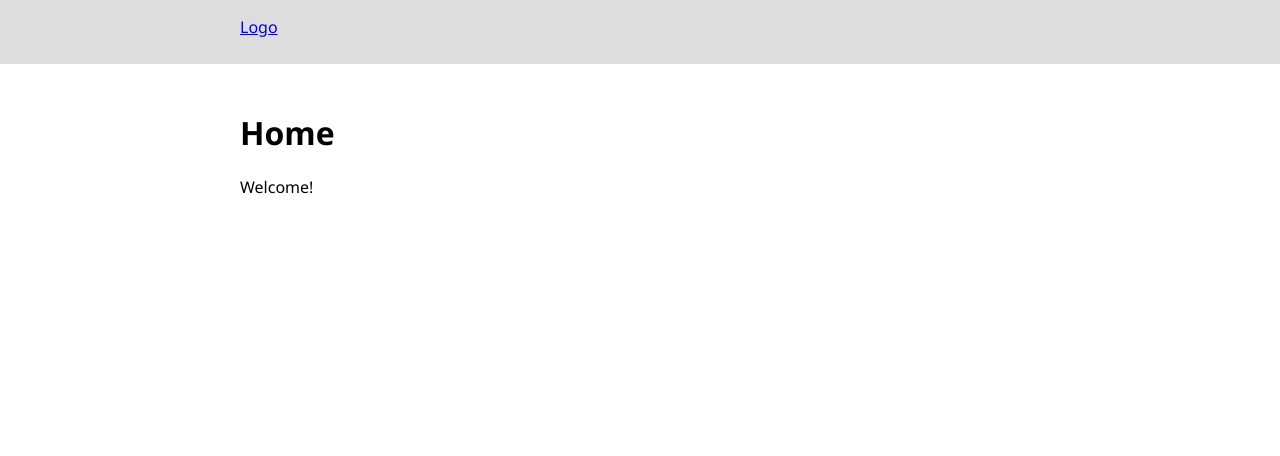
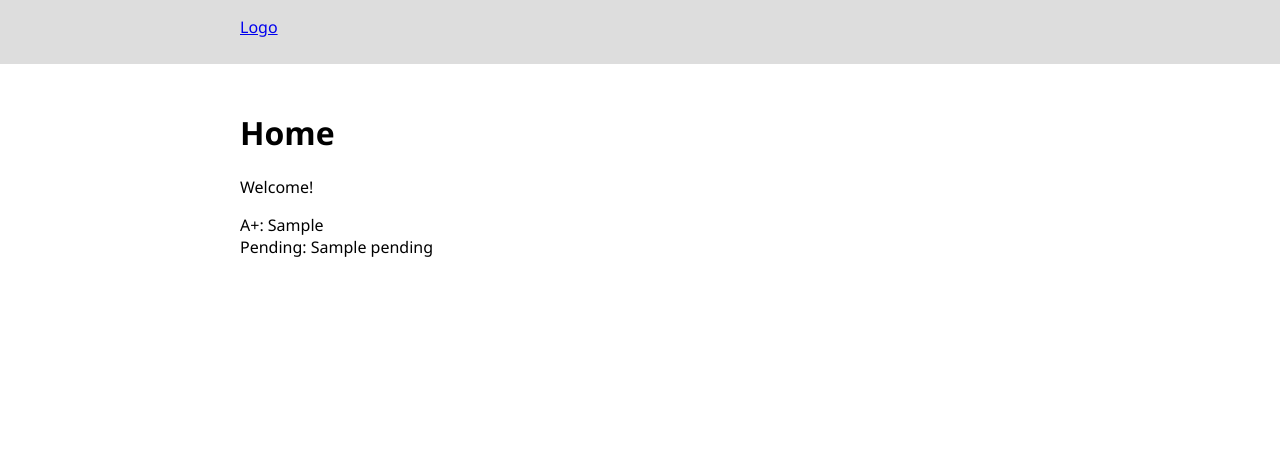
Before and after one commit to claucia/cs50x-final-project, a Flask app: template app/templates/home/home.html in a window 1280 px wide. Shown: the top 456 px of the page. Run offline with Flask 2, Linux system fonts and the light colour scheme; the template is opened without the code that fills it: most values are stand-ins (such as "Sample title", 1, 10 or a date in 2020); some libraries are stand-ins or nearby versions.

Commit message:
Implementing blood request status

```diff
--- a/app/app_setup.py
+++ b/app/app_setup.py
@@ -1,7 +1,7 @@
 from flask import session
 from werkzeug.security import generate_password_hash
 from datetime import datetime, timedelta
-from app.models import BLOOD_BAG_EXPIRY_TIME_IN_DAYS, BloodRequest, BloodType, Role, User, Donor, Donation
+from app.models import BLOOD_BAG_EXPIRY_TIME_IN_DAYS, BloodRequest, BloodRequestStatus, BloodType, Role, User, Donor, Donation
 from app.extensions import db
 from app.app import app
 
@@ -222,6 +222,7 @@ def create_blood_request(user, patient_first_name, patient_last_name, abo_rh, un
                            abo_rh=abo_rh,
                            units=units,
                            request_date=request_date,
+                           status=BloodRequestStatus.PENDING,
                            user=user)
 
     db.session.add(request)
--- a/app/routes/blood_request.py
+++ b/app/routes/blood_request.py
@@ -5,7 +5,7 @@ from flask_login import login_required, current_user
 from app.utils import role_required
 from app.forms import CreateBloodRequestForm, SearchBloodRequestForm
 from app.extensions import db
-from app.models import Role, BloodRequest
+from app.models import BloodRequestStatus, Role, BloodRequest
 from sqlalchemy import or_, and_
 
 
@@ -55,6 +55,7 @@ def create_blood_request():
                                      abo_rh=form.abo_rh.data,
                                      units=form.units.data,
                                      request_date=request_date,
+                                     status=BloodRequestStatus.PENDING,
                                      user=current_user)
 
         db.session.add(blood_request)
--- a/app/routes/donor.py
+++ b/app/routes/donor.py
@@ -55,6 +55,8 @@ def create_donor():
             return render_template('donor/create.html', form=form)
 
         # Processo de instaciar uma classe
+        # donor -> object of Donor
+        # Donor(...) -> chama a construdor da class Donor para criar um objeto/instancia
         donor = Donor(first_name=form.first_name.data,
                       last_name=form.last_name.data,
                       abo_rh=form.abo_rh.data,
--- a/app/templates/home/home.html
+++ b/app/templates/home/home.html
@@ -4,4 +4,14 @@
 
 {% block content %}
 <p>Welcome!</p>
+
+<div>
+  A+:
+  {{ blood_types_and_amounts['A+'] }}
+</div>
+
+<div>
+  Pending:
+  {{ blood_request_status_and_amounts['Pending'] }}
+</div>
 {% endblock %}
```
Also changed, not shown: app/models.py (+8 -0 lines), app/routes/home.py (+11 -2 lines).
